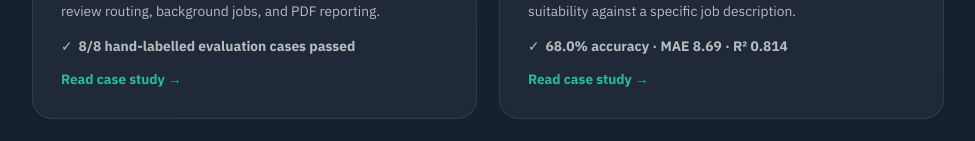
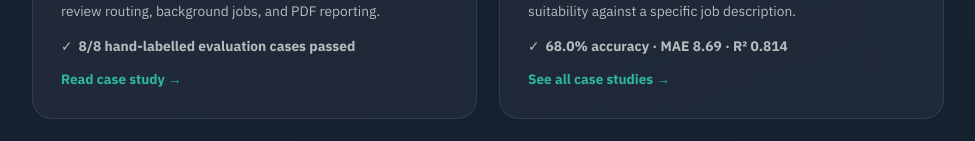
Before and after one commit to MaryumAkram16/maryum-portfolio, a React (Vite) app: page / in a window 1280 px wide. Shown: the part 3712-3853 px from the top of the page, without its empty margins (152-1127 px from the left). Built offline with nearby package versions, Linux system fonts and the light colour scheme.

Commit message:
Link featured projects to matching case studies

```diff
--- a/src/pages/Landing.jsx
+++ b/src/pages/Landing.jsx
@@ -339,7 +339,15 @@ function Landing() {
                       View on GitHub →
                     </a>
                   ) : (
-                    <Link className="preview-link" to="/work">
+                    <Link
+                      className="preview-link"
+                      to={p.caseStudy ? `/work#${p.title.toLowerCase().replace(/[^a-z0-9]+/g, '-').replace(/^-|-$/g, '')}` : '/work'}
+                    >
+                      {p.caseStudy ? 'Read case study →' : 'See all case studies →'}
+                    </Link>
+                  )}
+                  {p.repo && p.caseStudy && (
+                    <Link className="preview-link" to={`/work#${p.title.toLowerCase().replace(/[^a-z0-9]+/g, '-').replace(/^-|-$/g, '')}`}>
                       Read case study →
                     </Link>
                   )}
--- a/src/pages/Work.css
+++ b/src/pages/Work.css
@@ -58,6 +58,7 @@
 .case-card {
   padding: 48px 0;
   position: relative;
+  scroll-margin-top: 88px;
 }
 
 .case-card + .case-card {
--- a/src/pages/Work.jsx
+++ b/src/pages/Work.jsx
@@ -191,7 +191,10 @@ function CaseStudy({
   const [deepDiveOpen, setDeepDiveOpen] = useState(false)
 
   return (
-    <article className="case-card">
+    <article
+      className="case-card"
+      id={title.toLowerCase().replace(/[^a-z0-9]+/g, '-').replace(/^-|-$/g, '')}
+    >
       {/* Desktop: media left (~45%), text right; everything after .case-main spans full width */}
       <div className="case-main">
         <div className="case-thumb-wrap">
--- a/src/pages/projectData.js
+++ b/src/pages/projectData.js
@@ -9,6 +9,7 @@ export const projects = [
   {
     title: 'MediLens',
     desc: 'Hospital intake automation',
+    caseStudy: true,
     image: medilensPreview,
     imageAlt: 'MediLens voice appointment interface with its call-to-book assistant',
     tags: ['Voice Agent', 'Complaint Mgmt', 'Admin Dashboard'],
@@ -18,6 +19,7 @@ export const projects = [
   {
     title: 'GharFix',
     desc: 'Agentic local-services booking',
+    caseStudy: true,
     tags: ['Agentic Orchestration', 'n8n', 'Multilingual'],
     text: 'Books local service providers from English, Urdu, or Roman Urdu requests — an Antigravity orchestrator delegates matching, booking, quality checks, disputes, and rescheduling to n8n workflows.',
     result: '7-factor ranking of real Google Maps providers',
@@ -27,6 +29,7 @@ export const projects = [
   {
     title: 'RoshanAI',
     desc: 'Freelancer career intelligence',
+    caseStudy: true,
     image: roshanaiPreview,
     imageAlt: 'RoshanAI live market intelligence dashboard comparing job-market data',
     tags: ['Market Data', 'Skill Gap Analysis', 'Proposal Generator'],
@@ -37,6 +40,7 @@ export const projects = [
   {
     title: 'SkillSync AI',
     desc: 'Career discovery pipeline',
+    caseStudy: true,
     image: skillsyncPreview,
     imageAlt: 'SkillSync AI career dashboard with verified skills and progress panels',
     tags: ['Dashboard', 'Radar', 'Assessment'],
@@ -46,6 +50,7 @@ export const projects = [
   {
     title: 'Receipt Extractor',
     desc: 'Reliable document intelligence API',
+    caseStudy: true,
     tags: ['Structured Extraction', 'Evaluation', 'FastAPI'],
     text: 'A strict-schema extraction service with repair limits, needs-review routing, background jobs, and PDF reporting.',
     result: '8/8 hand-labelled evaluation cases passed',
```
